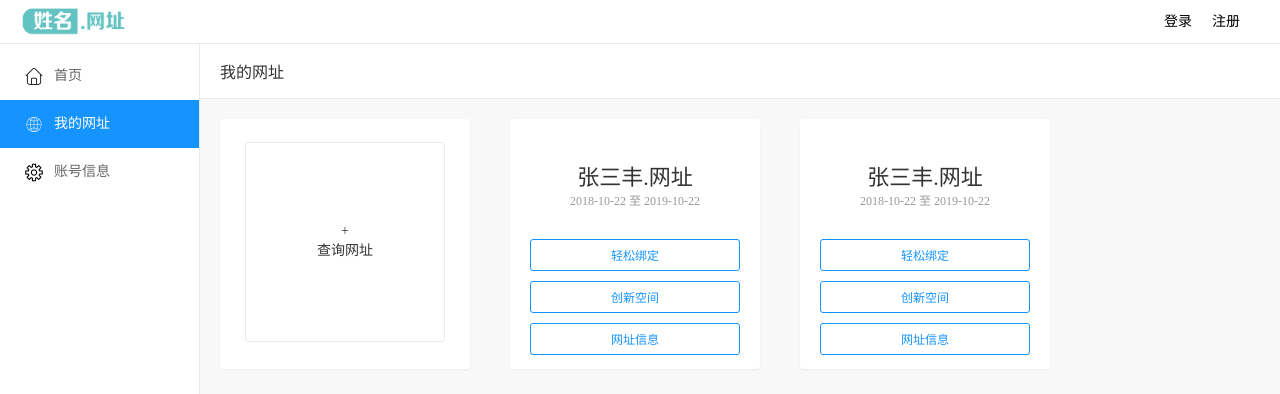
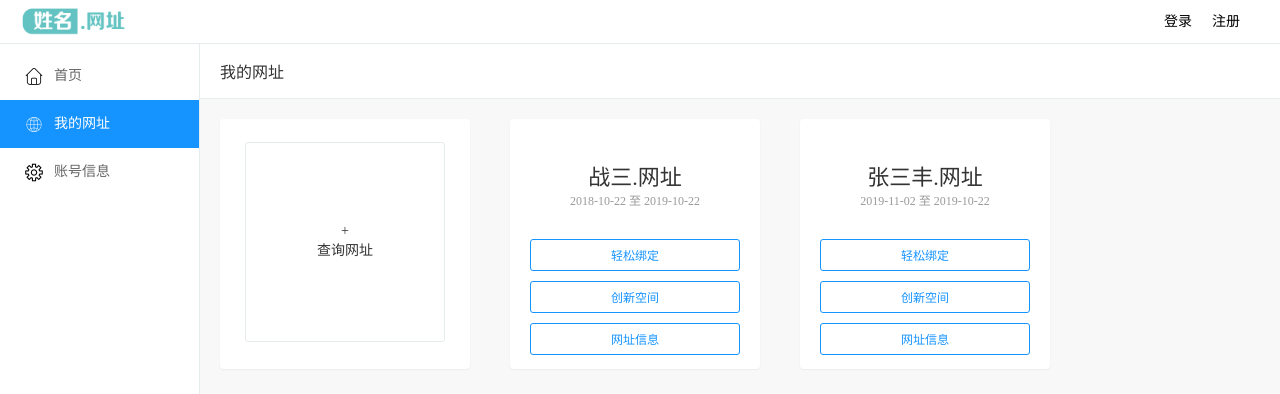
Before and after one commit to lxland/vuedemo, a Vue app: page /#/user in a window 1280 px wide. Shown: the top 394 px of the page. Built offline with nearby package versions, Linux system fonts and the light colour scheme.

Commit message:
todolist

```diff
--- a/src/pages/user/index.vue
+++ b/src/pages/user/index.vue
@@ -15,20 +15,10 @@
                         </router-link>
                     </div>
                 </div>
-                <div class="scene-item">
-                    <h3>张三丰.网址</h3>
-                    <p class="time">2018-10-22 至 2019-10-22 </p>
-                    <div class="operation">
-                        <ul>
-                            <li><router-link to="/city">轻松绑定</router-link></li>
-                            <li><router-link to="/city">创新空间</router-link></li>
-                            <li><router-link to="/city">网址信息</router-link></li>
-                        </ul>
-                    </div>
-                </div>
-                <div class="scene-item">
-                    <h3>张三丰.网址</h3>
-                    <p class="time">2018-10-22 至 2019-10-22 </p>
+
+                <div class="scene-item" v-for="(item,index) of list">
+                    <h3>{{item.name}}.网址</h3>
+                    <p class="time">{{item.times}}</p>
                     <div class="operation">
                         <ul>
                             <li><router-link to="/city">轻松绑定</router-link></li>
@@ -55,6 +45,14 @@
         components: {
             headerHome,
             navbar
+        },
+        data: function () {
+            return {
+                list: [
+                    {name:'战三','times':'2018-10-22 至 2019-10-22'},
+                    {name:'张三丰','times':'2019-11-02 至 2019-10-22'}
+                ]
+            }
         }
     }
 </script>
```
